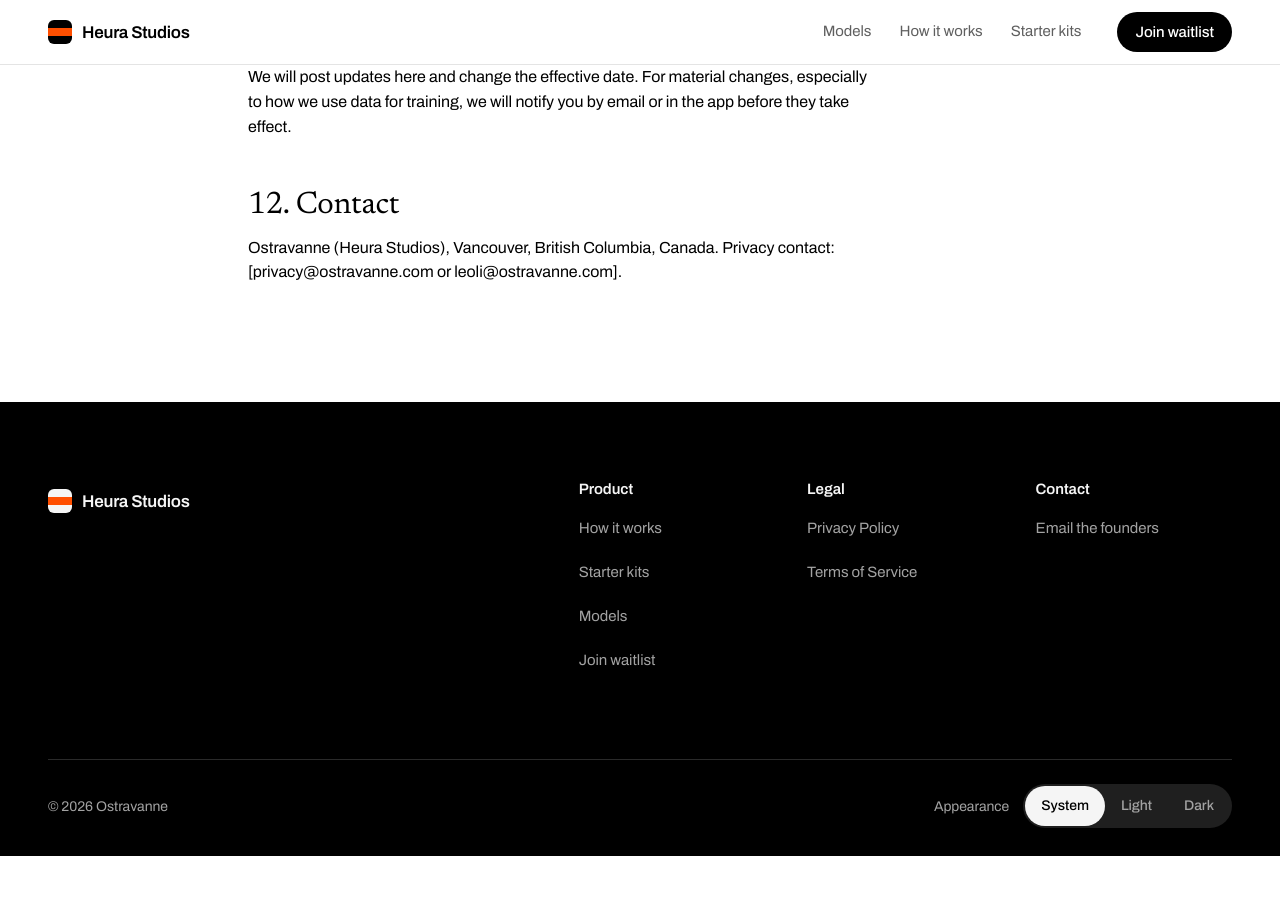
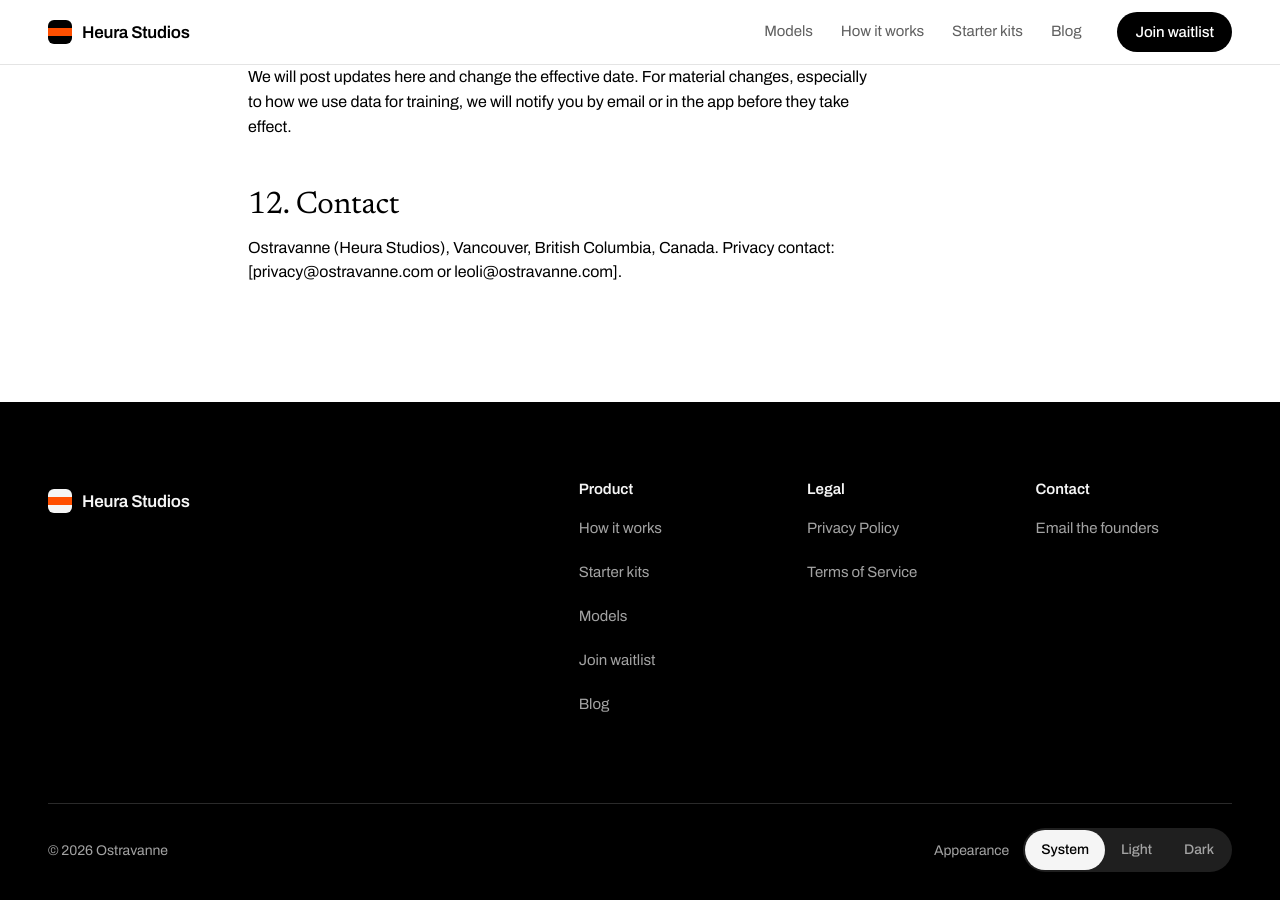
Before and after one commit to ilammas/heurastudios-site, a Jekyll site: the page privacy/index.html, which Jekyll copies as it is, in a window 1280 px wide and 900 px high, scrolled down 4055 px. Built offline with Jekyll 4.4.1, drawn with Linux system fonts in a browser that asks for light colours; before the commit the page ends 4911 px from its top, so only the background shows below that.

Commit message:
Privacy page: Blog in the header and the footer
Same links as the home page: last in the header and last under Product.

Co-Authored-By: Claude Opus 5.5 <noreply@anthropic.com>
Claude-Session: https://claude.ai/code/session_01TQm1MFngULX6DKrAw5nCjB

```diff
--- a/privacy/index.html
+++ b/privacy/index.html
@@ -42,6 +42,7 @@
       <a href="/#models">Models</a>
       <a href="/#how">How it works</a>
       <a href="/#kits">Starter kits</a>
+      <a href="/blog/">Blog</a>
     </nav>
     <a class="ov-btn ov-btn-primary ov-btn-small" href="/waitlist/">Join waitlist</a>
   </div>
@@ -180,6 +181,7 @@
             <li><a href="/#kits">Starter kits</a></li>
             <li><a href="/#models">Models</a></li>
             <li><a href="/waitlist/">Join waitlist</a></li>
+            <li><a href="/blog/">Blog</a></li>
           </ul>
         </nav>
         <nav aria-labelledby="ov-foot-legal">
```
